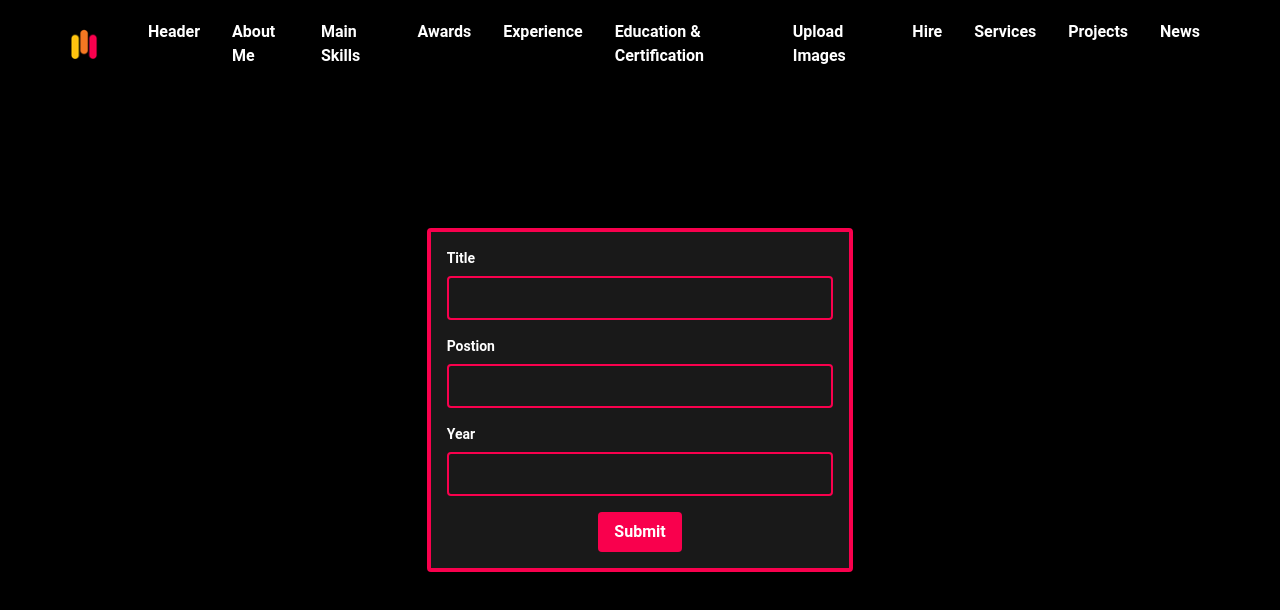
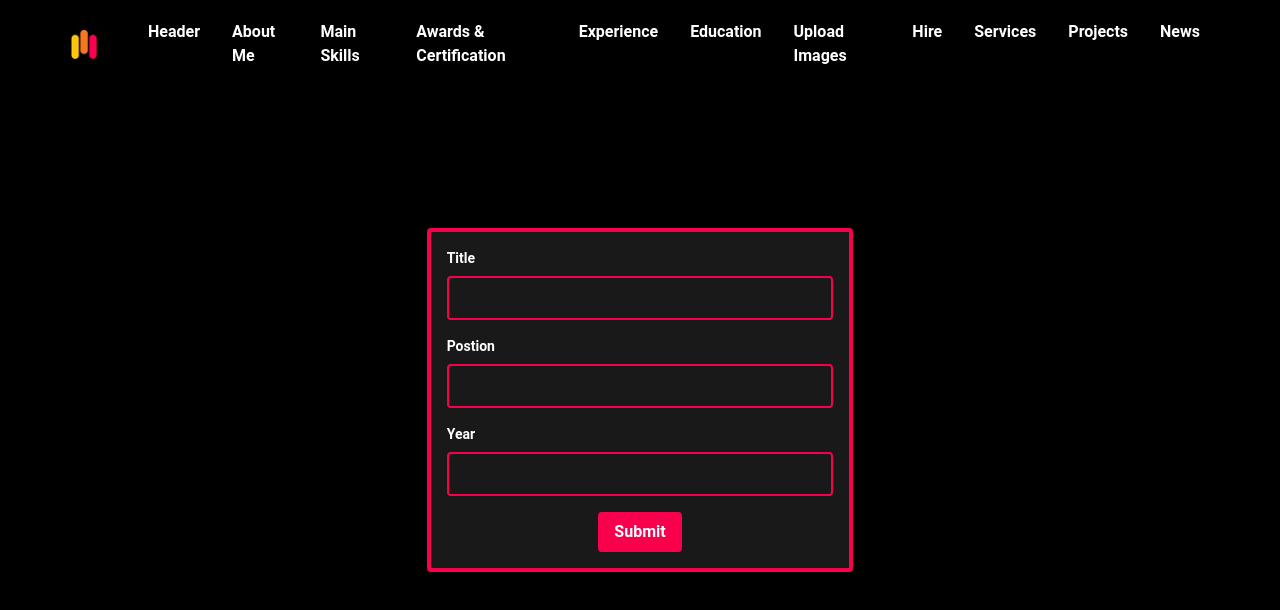
Before and after one commit to ahmed3441/Portfolio, a React (Create React App) app: page /awards in a window 1280 px wide. Shown: the top 610 px of the page. Built offline with nearby package versions, Linux system fonts and the light colour scheme; no server answers.

Commit message:
cetifications changes

```diff
--- a/src/components/FormNav.js
+++ b/src/components/FormNav.js
@@ -46,13 +46,13 @@ const Navbar = () => {
       <Link to="/form" className=" cursor-pointer block py-2 px-3 text-white rounded hover:bg-gray-100 md:hover:bg-transparent md:p-0 md:dark:hover:text-blue-500 dark:text-white dark:hover:bg-gray-700 dark:hover:text-white md:dark:hover:bg-transparent dark:border-gray-700 text-base font-bold font-poppins" aria-current="page">Main Skills</Link>
     </li>
     <li>
-      <Link to="/awards" className=" cursor-pointer block py-2 px-3 text-white rounded hover:bg-gray-100 md:hover:bg-transparent md:p-0 md:dark:hover:text-blue-500 dark:text-white dark:hover:bg-gray-700 dark:hover:text-white md:dark:hover:bg-transparent dark:border-gray-700 text-base font-bold font-poppins">Awards</Link>
+      <Link to="/awards" className=" cursor-pointer block py-2 px-3 text-white rounded hover:bg-gray-100 md:hover:bg-transparent md:p-0 md:dark:hover:text-blue-500 dark:text-white dark:hover:bg-gray-700 dark:hover:text-white md:dark:hover:bg-transparent dark:border-gray-700 text-base font-bold font-poppins">Awards & Certification</Link>
     </li>
     <li>
       <Link to="/experience" className="cursor-pointer block py-2 px-3 text-white rounded hover:bg-gray-100 md:hover:bg-transparent md:p-0 md:dark:hover:text-blue-500 dark:text-white dark:hover:bg-gray-700 dark:hover:text-white md:dark:hover:bg-transparent dark:border-gray-700 text-base font-bold font-poppins">Experience</Link>
     </li>
     <li>
-      <Link to="/education" className=" cursor-pointer block py-2 px-3 text-white rounded hover:bg-gray-100 md:hover:bg-transparent md:p-0 md:dark:hover:text-blue-500 dark:text-white dark:hover:bg-gray-700 dark:hover:text-white md:dark:hover:bg-transparent dark:border-gray-700 text-base font-bold font-poppins">Education & Certification</Link>
+      <Link to="/education" className=" cursor-pointer block py-2 px-3 text-white rounded hover:bg-gray-100 md:hover:bg-transparent md:p-0 md:dark:hover:text-blue-500 dark:text-white dark:hover:bg-gray-700 dark:hover:text-white md:dark:hover:bg-transparent dark:border-gray-700 text-base font-bold font-poppins">Education </Link>
     </li>
     <li>
       <Link to="/images" className="cursor-pointer block py-2 px-3 text-white rounded hover:bg-gray-100 md:hover:bg-transparent md:p-0 md:dark:hover:text-blue-500 dark:text-white dark:hover:bg-gray-700 dark:hover:text-white md:dark:hover:bg-transparent dark:border-gray-700 text-base font-bold font-poppins">Upload Images</Link>
```
